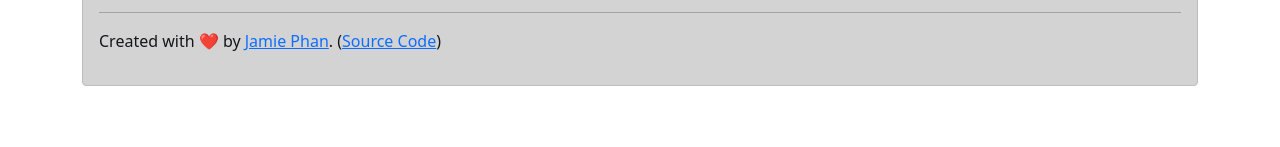
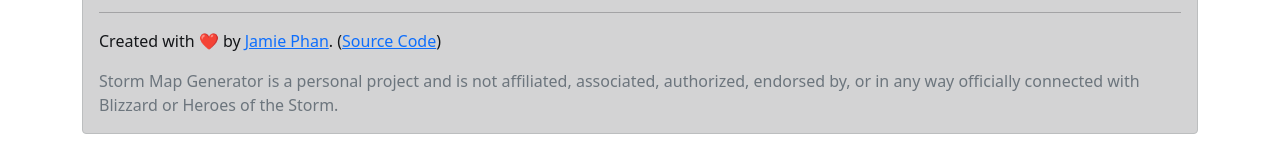
Before and after one commit to jamiephan/HeroesOfTheStorm_StormMapGenerator, a React (Create React App) app in the folder client/: page / in a window 1280 px wide. Shown: the part 939-1086 px from the top of the page. Before the commit the page ends 1041 px from the top, so only its background shows below. Built offline with nearby package versions, Linux system fonts and the light colour scheme; no server answers.

Commit message:
Added legal stuff

```diff
--- a/client/src/components/ThankYouBox.js
+++ b/client/src/components/ThankYouBox.js
@@ -75,7 +75,9 @@ export default function BottomSection() {
       <hr />
       <p>
         Created with ❤️ by <a href="https://github.com/jamiephan" target="_blank" rel="noreferrer">Jamie Phan</a>. (<a href="https://github.com/jamiephan/HeroesOfTheStorm_StormMapGenerator" target="_blank" rel="noreferrer">Source Code</a>)
+        <br />
       </p>
+      <span className="text-muted">Storm Map Generator is a personal project and is not affiliated, associated, authorized, endorsed by, or in any way officially connected with Blizzard or Heroes of the Storm.</span>
     </Alert>
   )
 }
```
Also changed, not shown: 1 other file (tests, documents, lock files or other folders).
